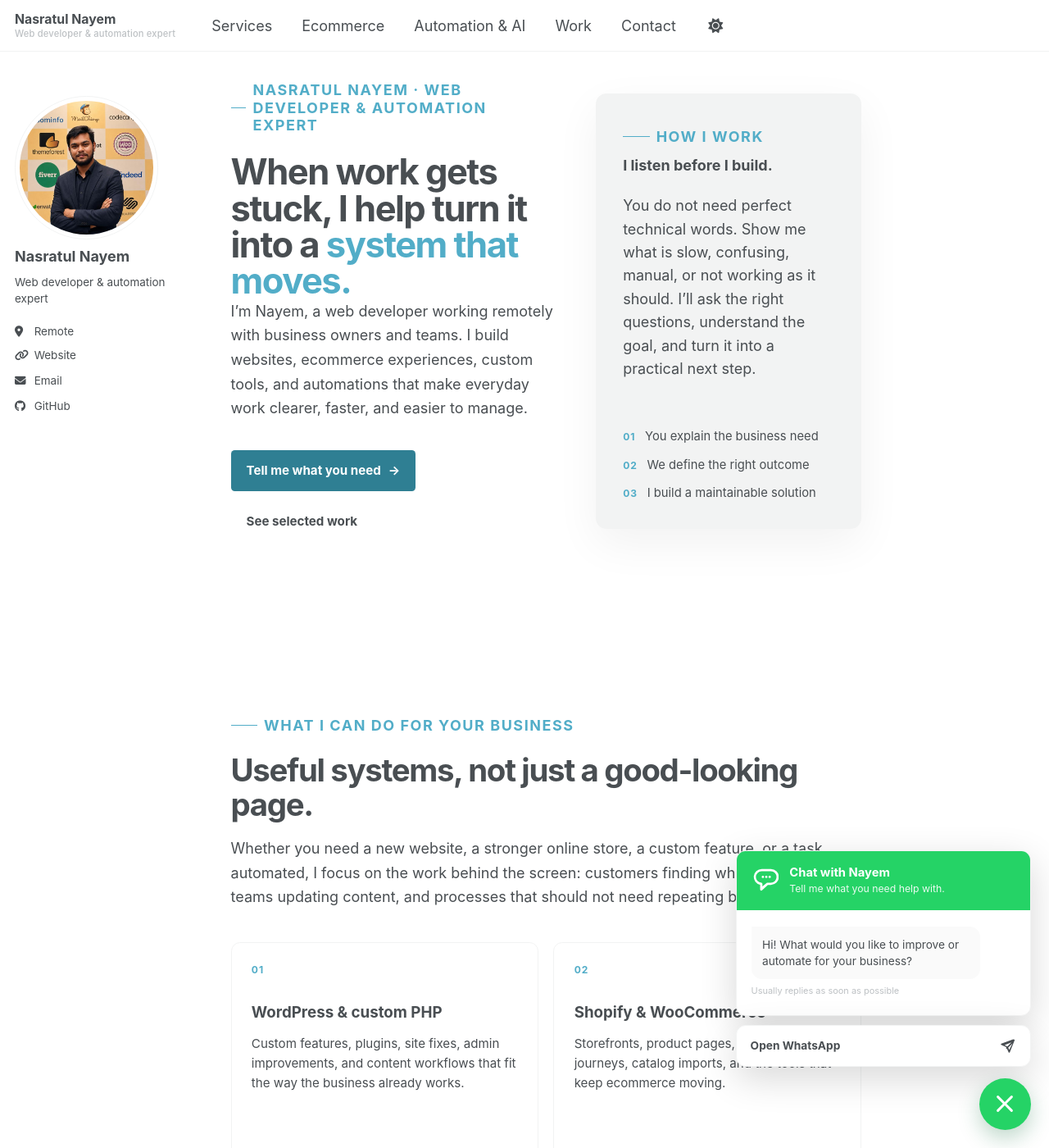
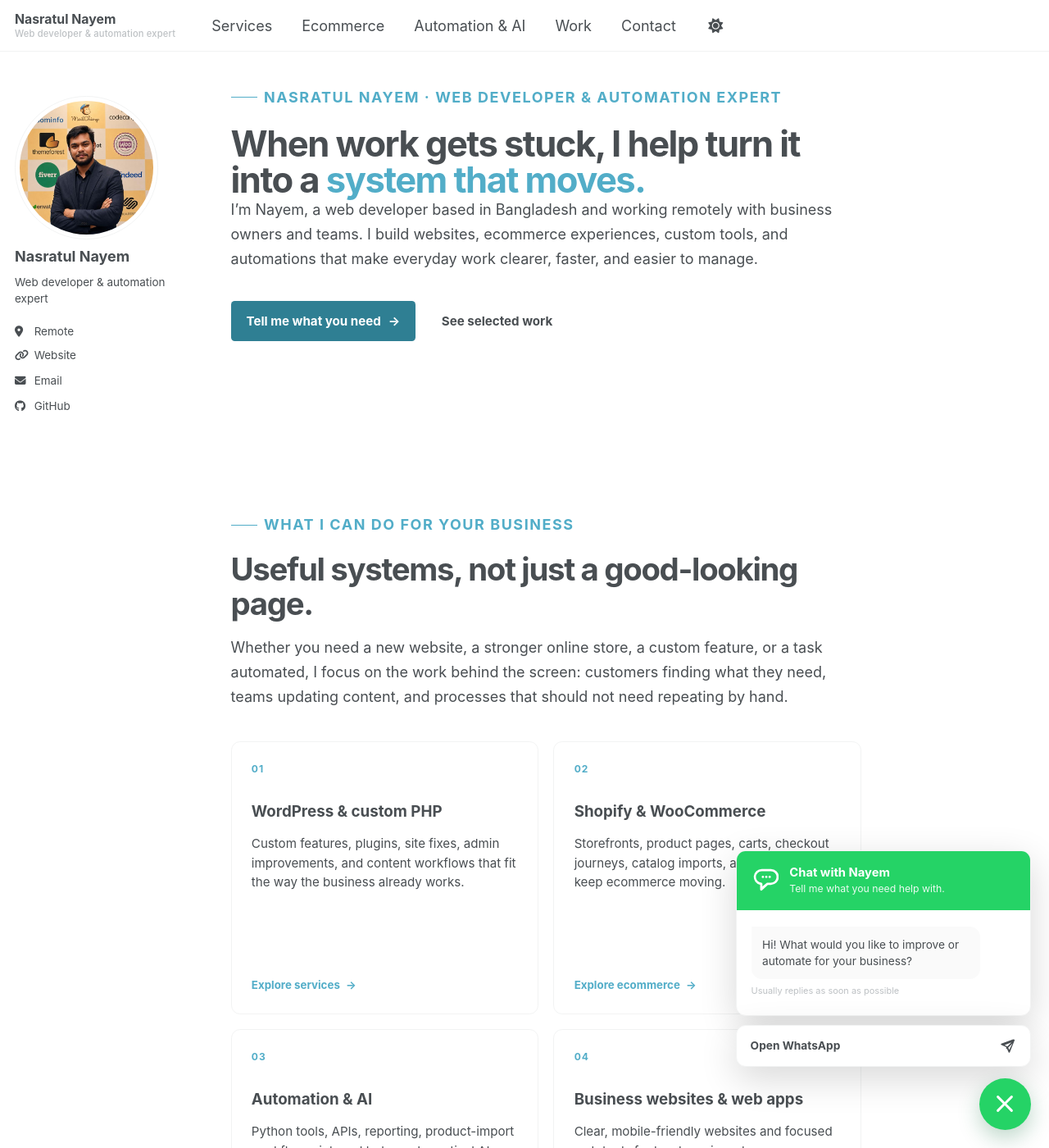
Before and after one commit to nasratulnayem/nasratulnayem.github.io, a Jekyll site: the page built from _pages/about.md, in a window 1280 px wide and 1400 px high. Shown: the whole window at 82% size. Built offline with Jekyll 4.4.1, drawn with Linux system fonts in a browser that asks for light colours; a style sheet for code colours, icons or effects is not loaded.

Commit message:
Simplify homepage introduction

```diff
--- a/_pages/about.md
+++ b/_pages/about.md
@@ -9,24 +9,13 @@ author_profile: true
   <div class="home-hero__copy">
     <p class="home-eyebrow">Nasratul Nayem · Web developer &amp; automation expert</p>
     <h1 id="home-intro-title">When work gets stuck, I help turn it into a <span>system that moves.</span></h1>
-    <p class="home-hero__lead">I’m Nayem, a web developer working remotely with business owners and teams. I build websites, ecommerce experiences, custom tools, and automations that make everyday work clearer, faster, and easier to manage.</p>
+    <p class="home-hero__lead">I’m Nayem, a web developer based in Bangladesh and working remotely with business owners and teams. I build websites, ecommerce experiences, custom tools, and automations that make everyday work clearer, faster, and easier to manage.</p>
     <div class="home-hero__actions">
       <a class="home-button home-button--primary" href="{{ '/contact/' | relative_url }}">Tell me what you need <span aria-hidden="true">→</span></a>
       <a class="home-button home-button--secondary" href="{{ '/portfolio/' | relative_url }}">See selected work</a>
     </div>
   </div>
 
-  <aside class="home-hero__panel" aria-label="How I work with clients">
-    <p class="home-eyebrow">How I work</p>
-    <p class="home-hero__panel-title">I listen before I build.</p>
-    <p class="home-hero__panel-copy">You do not need perfect technical words. Show me what is slow, confusing, manual, or not working as it should. I’ll ask the right questions, understand the goal, and turn it into a practical next step.</p>
-    <div class="home-hero__rule"></div>
-    <ul class="home-hero__specialties">
-      <li><span>01</span> You explain the business need</li>
-      <li><span>02</span> We define the right outcome</li>
-      <li><span>03</span> I build a maintainable solution</li>
-    </ul>
-  </aside>
 </section>
 
 <section class="home-section home-services" aria-labelledby="home-services-title">
--- a/assets/css/main.scss
+++ b/assets/css/main.scss
@@ -898,12 +898,13 @@ body {
 }
 
 .home-hero {
-  display: grid;
-  grid-template-columns: minmax(0, 1.35fr) minmax(18rem, 0.65fr);
-  align-items: center;
-  gap: clamp(1.75rem, 4vw, 3rem);
+  display: block;
   min-height: 0;
   padding: 0 0 clamp(3.5rem, 7vw, 5rem);
+}
+
+.home-hero__copy {
+  max-width: 47rem;
 }
 
 .home-eyebrow {
@@ -1009,56 +1010,6 @@ body {
   border-color: var(--global-link-color);
 }
 
-.home-hero__panel {
-  padding: clamp(1.35rem, 2.5vw, 2.1rem);
-  background: var(--global-footer-bg-color);
-  border: 1px solid var(--global-border-color);
-  border-radius: 0.7rem;
-  box-shadow: 0 1rem 3rem rgba(0, 0, 0, 0.055);
-}
-
-.home-hero__panel .home-eyebrow {
-  margin-bottom: 0.75rem;
-}
-
-.home-hero__rule {
-  height: 1px;
-  margin: 1.55rem 0;
-  background: var(--global-border-color);
-}
-
-.home-hero__panel-title {
-  margin: 0;
-  color: var(--global-text-color);
-  font-family: $sans-serif;
-  font-size: 1.04rem;
-  font-weight: 750;
-  line-height: 1.25;
-}
-
-.home-hero__panel-copy {
-  margin: 0.7rem 0 0;
-  font-size: 0.82rem;
-  line-height: 1.58;
-}
-
-.home-hero__specialties {
-  display: grid;
-  gap: 0.68rem;
-  margin: 1rem 0 0;
-  padding: 0;
-  list-style: none;
-}
-
-.home-hero__specialties li {
-  display: flex;
-  align-items: baseline;
-  gap: 0.65rem;
-  margin: 0;
-  font-size: 0.82rem;
-}
-
-.home-hero__specialties span,
 .home-process__steps > li > span,
 .home-service-card__number {
   color: var(--global-link-color);
@@ -1315,28 +1266,11 @@ body {
   background: rgba(255, 255, 255, 0.9);
 }
 
-@media (max-width: 1100px) {
-  .home-hero {
-    grid-template-columns: minmax(0, 1fr) minmax(17rem, 0.65fr);
-    gap: 3rem;
-  }
-}
-
 @media (max-width: 800px) {
-  .home-hero,
   .home-process,
   .home-section__heading--work,
   .home-fit {
     grid-template-columns: minmax(0, 1fr);
-  }
-
-  .home-hero {
-    min-height: 0;
-    gap: 2.5rem;
-  }
-
-  .home-hero__panel {
-    max-width: 34rem;
   }
 
   .home-section__heading--work > p:last-child {
@@ -1357,7 +1291,7 @@ body {
   }
 
   .home-hero {
-    padding: 3.25rem 0 2.75rem;
+    padding: 0 0 3rem;
   }
 
   .home-hero h1 {
```
